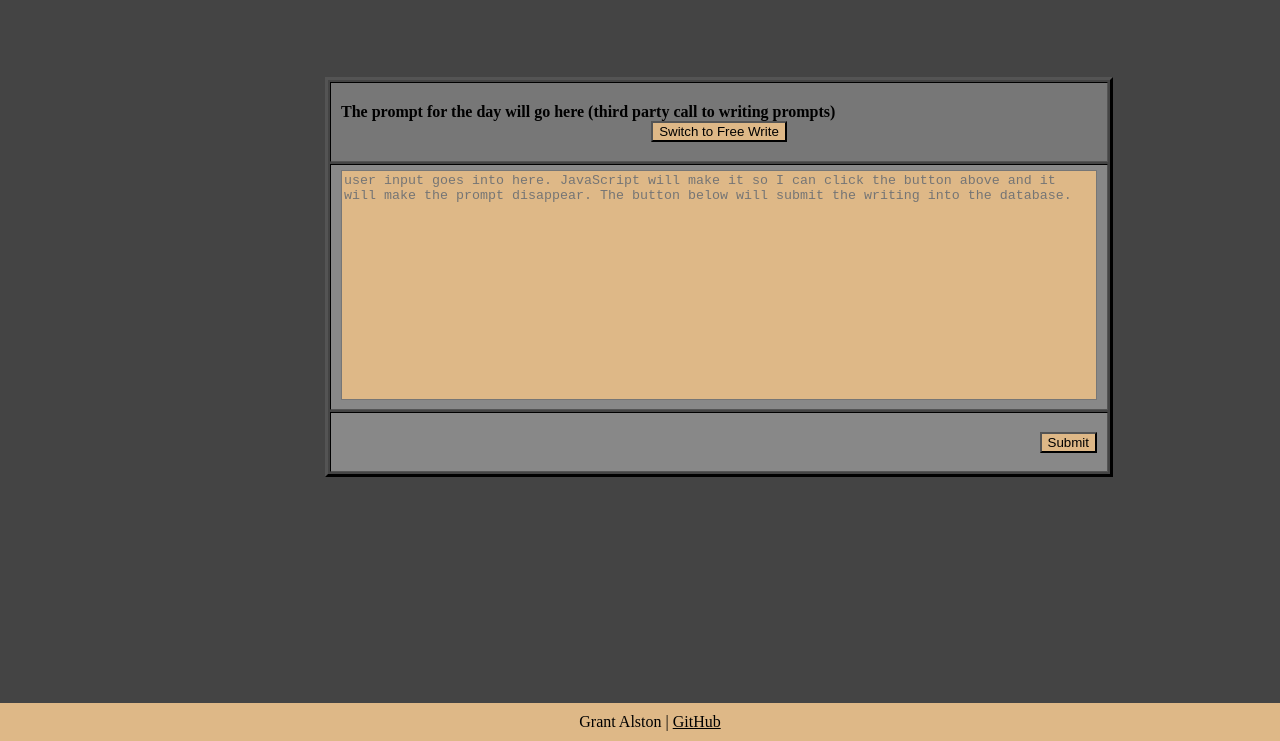
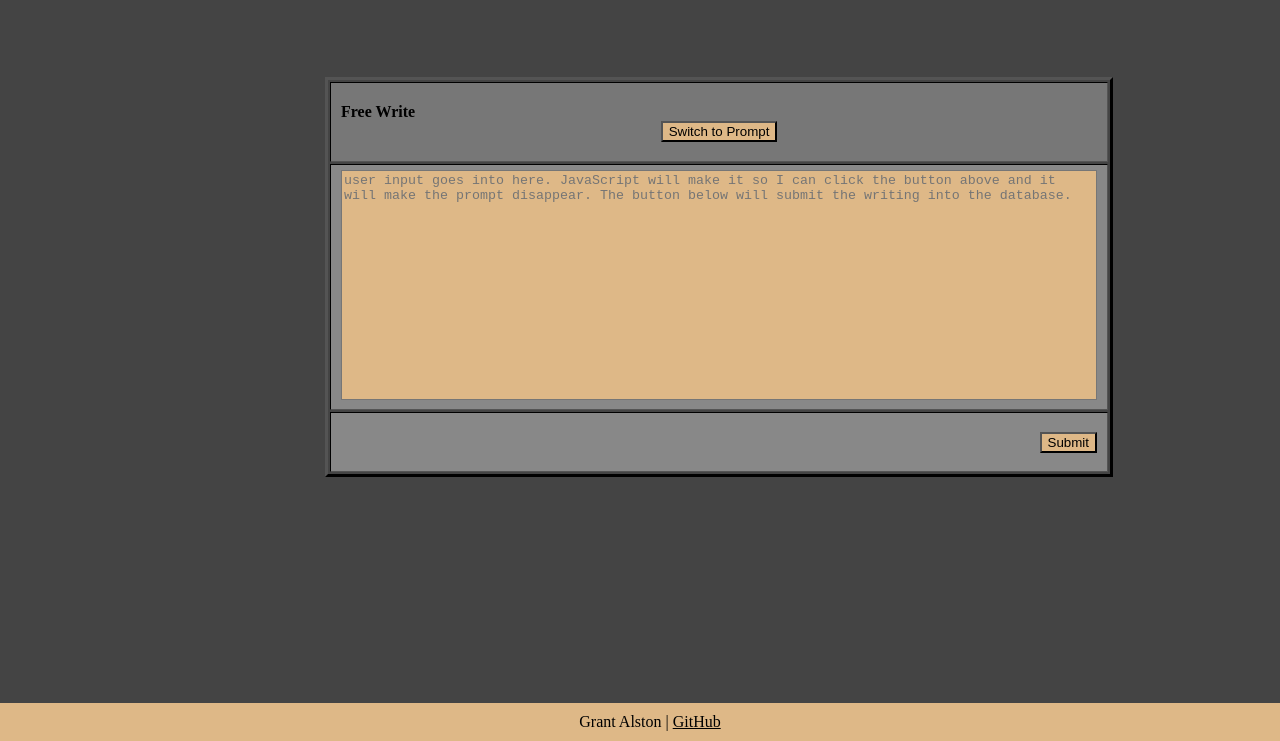
Before and after one commit to kidalonious/startup, a plain HTML site: page write.html in a window 1280 px wide. Both pictures are taken after a click on the button "Switch to Free Write". Shown: the part 59-800 px from the top of the page. Drawn offline with Linux system fonts and the light colour scheme.

Commit message:
changeText function implemented

```diff
--- a/startup.js
+++ b/startup.js
@@ -4,6 +4,15 @@ function login() {
     window.location.href = "index.html";
   }
 
-function changeText() {
+  function changeText() {
+    var header = document.querySelector('h4');
+    var button = document.getElementById('Prompt options');
 
+    if (header.textContent.trim() === "The prompt for the day will go here (third party call to writing prompts)") {
+        header.textContent = "Free Write";
+        button.textContent = "Switch to Prompt";
+    } else {
+        header.textContent = "The prompt for the day will go here (third party call to writing prompts)";
+        button.textContent = "Switch to Free Write";
+    }
 }
--- a/write.html
+++ b/write.html
@@ -6,6 +6,7 @@
     <title>Promptr - Write</title>
     <link rel="stylesheet" type="text/css" href="styles.css">
     <link rel="stylesheet" type="text/css" href="write.css">
+    <script src="startup.js"></script>
 </head>
 <body class="base">
     <header>
```
